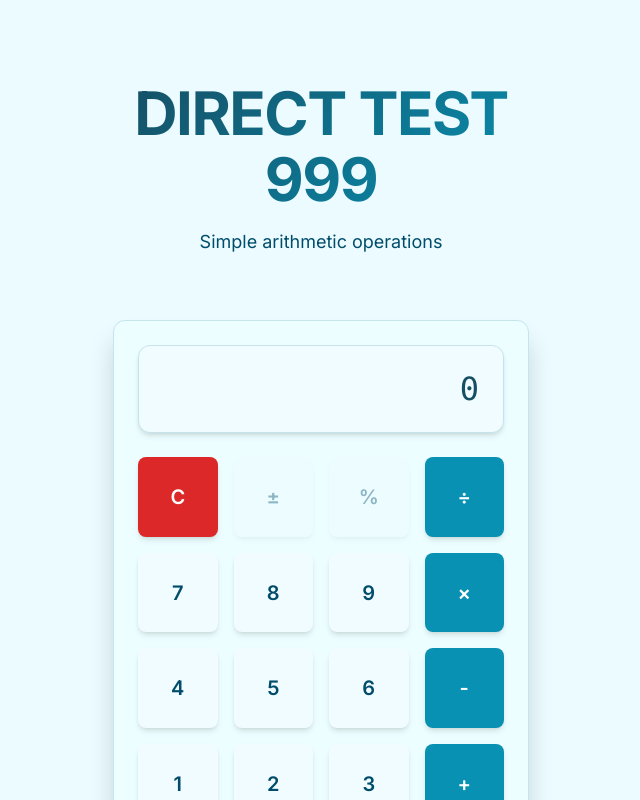
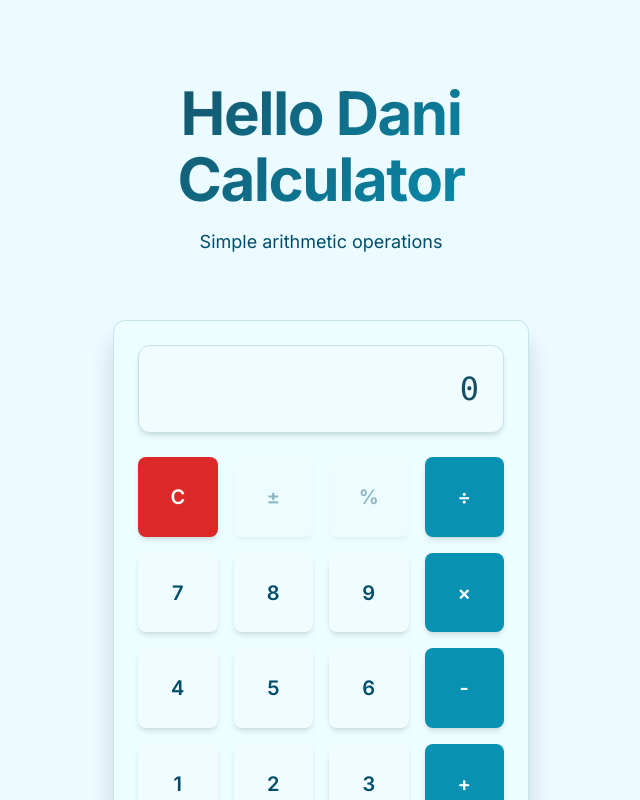
Before and after one commit to dmoka/test-c1, a Next.js app: page / in a window 1280 px wide. Shown: the top 800 px of the page, without its empty margins (319-959 px from the left). Built offline with nearby package versions, Linux system fonts and the light colour scheme.

Commit message:
chore: change title to Hello Dani Calculator

```diff
--- a/src/app/layout.tsx
+++ b/src/app/layout.tsx
@@ -2,7 +2,7 @@ import type { Metadata } from "next";
 import "./globals.css";
 
 export const metadata: Metadata = {
-  title: "DIRECT TEST 999",
+  title: "Hello Dani Calculator",
   description: "Simple, clean web calculator for basic arithmetic operations",
 };
 
--- a/src/components/calculator/calculator.tsx
+++ b/src/components/calculator/calculator.tsx
@@ -106,7 +106,7 @@ export function Calculator() {
             lineHeight: '1.1'
           }}
         >
-          DIRECT TEST 999
+          Hello Dani Calculator
         </h1>
         <p
           className="text-base sm:text-lg text-muted-foreground mt-3 sm:mt-4 transition-all duration-200 ease-out"
```
